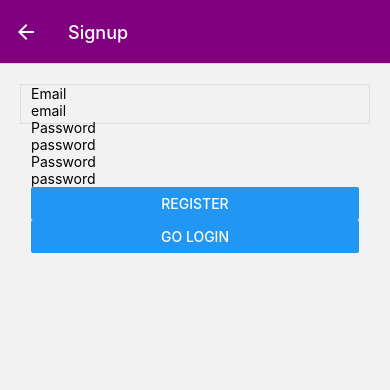
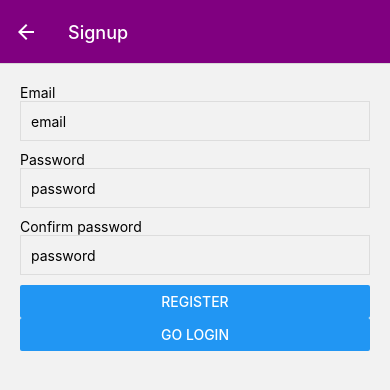
Before and after one commit to beibeixx/CS5520, a React Native app: screen /Signup in a window 390 px wide. Shown: the top 390 px of the page. Built offline with nearby package versions, Linux system fonts and the light colour scheme; no server answers.

Commit message:
Update handle login and signup buttons pressed.

```diff
--- a/Components/Login.js
+++ b/Components/Login.js
@@ -1,6 +1,8 @@
 import { Button, StyleSheet, Text, View, TextInput } from "react-native";
 import React from "react";
 import { useState } from "react";
+import { signInWithCredential, signInWithEmailAndPassword } from "firebase/auth";
+import { auth } from "../Firebase/fireBaseSetup";
 
 export default function Login({ navigation }) {
   const [email, setEmail] = useState("");
@@ -10,23 +12,37 @@ export default function Login({ navigation }) {
     navigation.replace("Signup");
   };
 
-  const loginHandler = () => {
-    navigation.replace("Signup");
+  const loginHandler = async() => {
+
+        if (email.length === 0 || password.length === 0){
+          Alert.alert("All fields need to be filled")
+          return;
+        }
+
+        // any other check you could do to make we have balid date
+        // regex for email and password etc...
+        try {
+
+        const userCred = await signInWithEmailAndPassword(auth, email, password)
+        console.log(userCred.user)
+      } catch(err){
+        console.log("login in error", err)
+      }
   };
-
-
 
   return (
     <View style={styles.container}>
-      <View style={styles.input}>
+      <View >
         <Text>Email</Text>
-        <TextInput
+        <TextInput style={styles.input}
           placeholder="email"
           value={email}
-          setValue={setEmail}
+          onChangeText={(changeText) => {
+            setEmail(changeText);
+          }}
         />
         <Text>Password</Text>
-        <TextInput
+        <TextInput style={styles.input}
           placeholder="password"
           value={password}
           secureTextEntry
--- a/Components/Signup.js
+++ b/Components/Signup.js
@@ -1,42 +1,53 @@
-import { Button, StyleSheet, Text, View, TextInput } from "react-native";
+import { Button, StyleSheet, Text, View, TextInput, Alert } from "react-native";
 import React from "react";
 import { useState } from "react";
 import { auth } from "../Firebase/fireBaseSetup";
+import { createUserWithEmailAndPassword } from "firebase/auth";
 
 export default function Signup({ navigation }) {
   const [email, setEmail] = useState("");
   const [password, setPassword] = useState("");
+  const [confirmPassword, setConfirmPassword] = useState("");
+
 
   const loginHandler = () => {
     navigation.replace("Login");
   };
 
   const signupHandler = async() => {
-
-  createUserWithEmailAndPassword(auth, email, password)
-    .then((userCredential) => {
-      // Signed up
-      const user = userCredential.user;
-      // ...
-    })
-    .catch((error) => {
-      const errorCode = error.code;
-      const errorMessage = error.message;
-      // ..
-    });
+    if (email.length === 0 || password.length === 0|| confirmPassword === 0){
+      Alert.alert("All fields need to be filled")
+      return;
+    }
+    if (password !== confirmPassword)  {
+      Alert.alert("Passwords did not match")
+      return;
+    }
+      // any other check you could do to make we have balid date
+      // regex for email and password etc...
+    try {
+      const userCred = await createUserWithEmailAndPassword(auth, email, password)
+      console.log(userCred)
+    } catch(err){
+      console.log(err)
+    }
   };
 
   return (
     <View style={styles.container}>
-      <View style={styles.input}>
+      <View>
         <Text>Email</Text>
         <TextInput
+        style={styles.input}
           placeholder="email"
           value={email}
-          setValue={setEmail}
+          onChangeText={(changeText) => {
+            setEmail(changeText);
+          }}
         />
         <Text>Password</Text>
         <TextInput
+        style={styles.input}
           placeholder="password"
           value={password}
           secureTextEntry
@@ -45,15 +56,18 @@ export default function Signup({ navigation }) {
           }}
         />
 
-        <Text>Password</Text>
+        <Text>Confirm password</Text>
         <TextInput
+        style={styles.input}
           placeholder="password"
-          value={password}
+          value={confirmPassword}
           secureTextEntry
           onChangeText={(changeText) => {
-            setPassword(changeText);
+            setConfirmPassword(changeText);
           }}
         />
+
+
         <Button title="Register" onPress={signupHandler}></Button>
         <Button title="Go login" onPress={loginHandler}></Button>
          </View>
```
